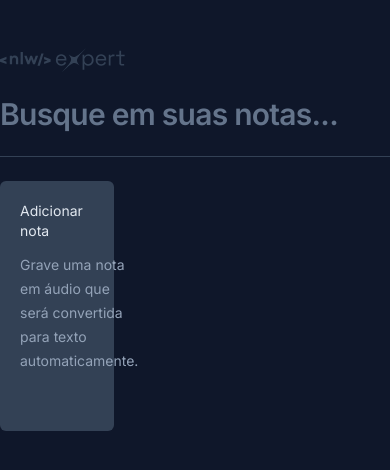
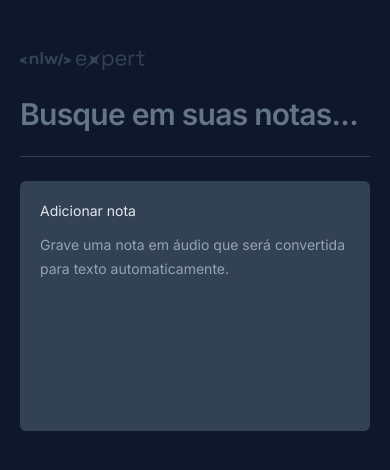
Before and after one commit to drewcosta/Rocketseat---NLW, a React (Vite) app in the folder NLW Expert/nlw-expert/: page / in a window 390 px wide. Shown: the top 470 px of the page. Built offline with nearby package versions, Linux system fonts and the light colour scheme.

Commit message:
feat & style: Adiciona opção de deletar nota e torna modal responsivo

```diff
--- a/NLW Expert/nlw-expert/src/App.tsx
+++ b/NLW Expert/nlw-expert/src/App.tsx
@@ -12,11 +12,11 @@
 export function App() {
   const [search, setSearch] = useState('');
   const [notes, setNotes] = useState<Note[]>(() => {
-     const notesOnStorage = localStorage.getItem('notes');
+    const notesOnStorage = localStorage.getItem('notes');
 
-     if(notesOnStorage){
+    if (notesOnStorage) {
       return JSON.parse(notesOnStorage);
-     }
+    }
 
     return [];
   });
@@ -35,17 +35,27 @@
     localStorage.setItem('notes', JSON.stringify(notesArray));
   }
 
-  function handleSearchChange(event: ChangeEvent<HTMLInputElement>){
+  function onNoteDelete(id: string) {
+    const notesArray = notes.filter(note => {
+      return note.id !== id;
+    });
+
+    setNotes(notesArray);
+
+    localStorage.setItem('notes', JSON.stringify(notesArray));
+  }
+
+  function handleSearchChange(event: ChangeEvent<HTMLInputElement>) {
     const query = event.target.value;
     setSearch(query);
   }
 
   const filteredNotes = search !== ''
-  ? notes.filter(note => note.content.toLocaleLowerCase().includes(search.toLocaleLowerCase()))
-  : notes;
+    ? notes.filter(note => note.content.toLocaleLowerCase().includes(search.toLocaleLowerCase()))
+    : notes;
 
   return (
-    <div className='mx-auto max-w-6xl my-12 space-y-6'>
+    <div className='mx-auto max-w-6xl my-12 space-y-6 px-5'>
       <img src={logo} alt="logo" />
 
       <form className='w-full'>
@@ -60,10 +70,10 @@
       {/* separator */}
       <div className='h-px bg-slate-700'></div>
 
-      <div className='grid grid-cols-3 gap-6 auto-rows-[250px]'>
+      <div className='grid grid-col-1 md:grid-cols-2 lg:grid-cols-3 gap-6 auto-rows-[250px]'>
         <NewNoteCard onNoteCreated={onNoteCreated} />
         {filteredNotes.map(note => (
-          <NoteCard key={note.id} note={note} />
+          <NoteCard key={note.id} note={note} onNoteDelete={onNoteDelete} />
         ))}
       </div>
     </div>
--- a/NLW Expert/nlw-expert/src/components/note-card.tsx
+++ b/NLW Expert/nlw-expert/src/components/note-card.tsx
@@ -5,12 +5,14 @@
 
 interface Props {
   note: {
+    id: string;
     date: Date;
     content: string;
-  }
+  },
+  onNoteDelete: (id: string) => void;
 }
 
-export function NoteCard({ note }: Props) {
+export function NoteCard({ note, onNoteDelete }: Props) {
   return (
     <Dialog.Root>
       <Dialog.Trigger className='rounded-md text-left flex flex-col bg-slate-800 p-5 gap-y-3 overflow-hidden relative outline-none hover:ring-2 hover:ring-slate-600 focus-visible:ring-2 focus-visible:ring-lime-400'>
@@ -28,7 +30,7 @@
       {/* modal */}
       <Dialog.Portal>
         <Dialog.Overlay className='inset-0 fixed bg-black/50'>
-          <Dialog.Content className='fixed overflow-hidden top-1/2 left-1/2 -translate-x-1/2 -translate-y-1/2 max-w-[648px] w-full h-[60vh] bg-slate-700 rounded-md flex flex-col outline-none'>
+          <Dialog.Content className='fixed overflow-hidden inset-0 md:inset-auto md:top-1/2 md:left-1/2 md:-translate-x-1/2 md:-translate-y-1/2 md:max-w-[648px] w-full md:h-[60vh] bg-slate-700 md:rounded-md flex flex-col outline-none'>
 
             <Dialog.Close className='absolute right-0 top-0 bg-slate-800 p-1.5 text-slate-400 hover:text-slate-100'>
               <X className='size-5'/>
@@ -46,6 +48,7 @@
 
             <button
               type='button'
+              onClick={() => onNoteDelete(note.id)}
               className='w-full bg-slate-800 p-4 text-center text-sm text-slate-300 outline-none font-medium group'
             >
               Deseja <span className='text-red-400 group-hover:underline'>apagar essa nota</span>?
```
